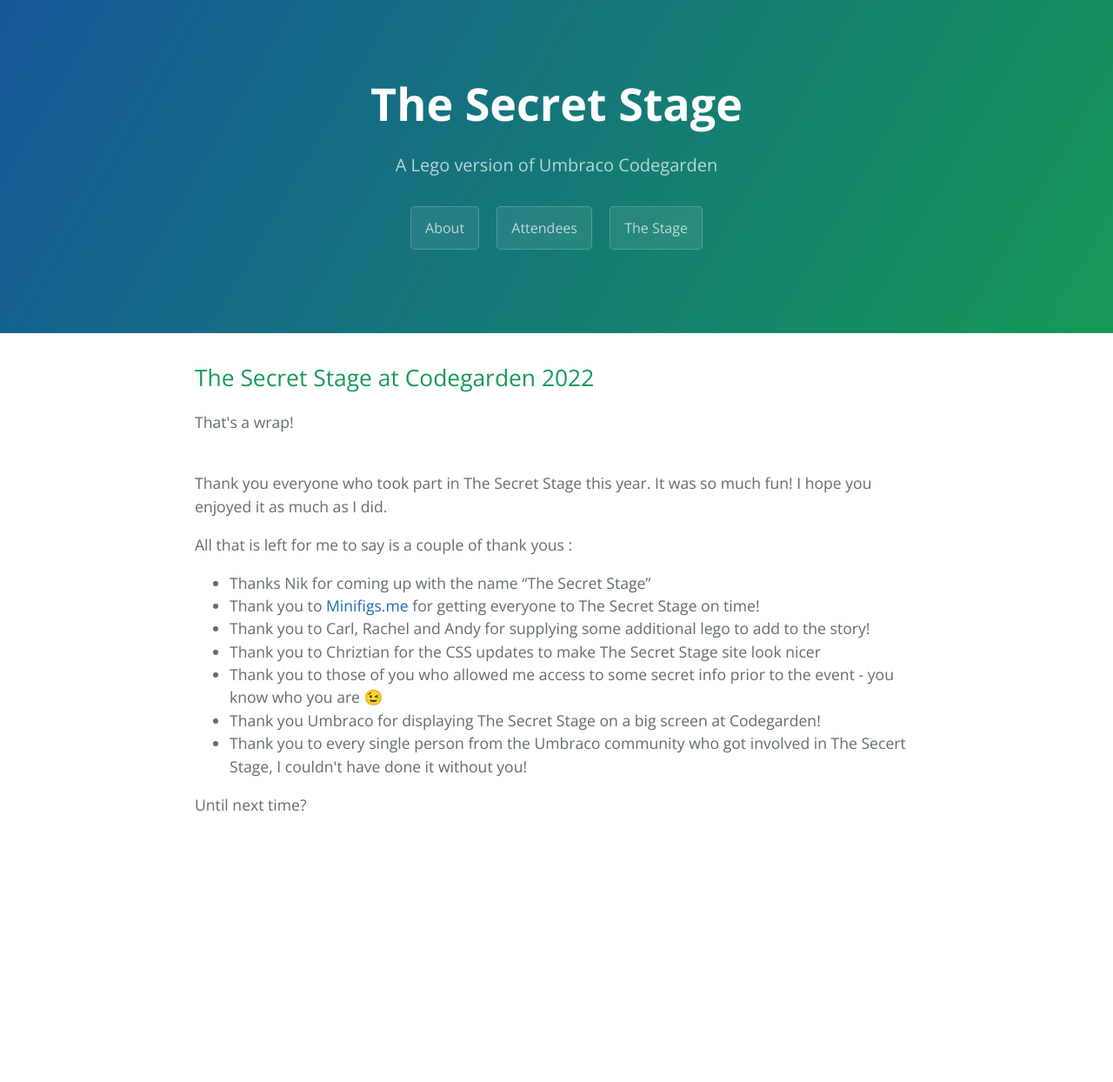
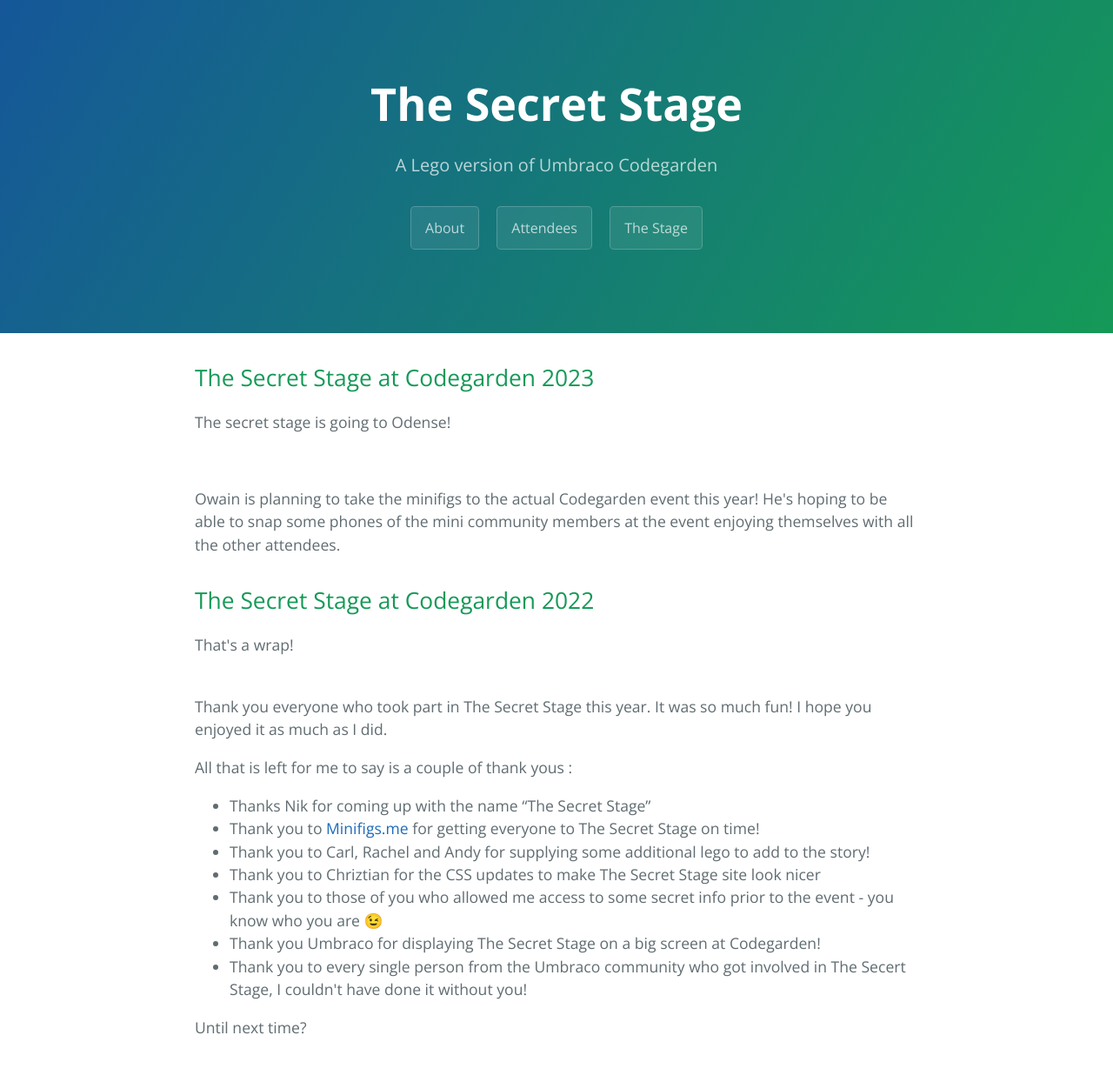
Before and after one commit to OwainWilliams/OwainWilliams.github.io, a Jekyll site: the page built from index.html, in a window 1280 px wide. Shown: the whole page at 87% size. Built offline with Jekyll 4.4.1, drawn with Linux system fonts in a browser that asks for light colours; the list of posts is cut into pages by our own code; before the commit the page ends 988 px from its top, so only the background shows below that.

Commit message:
Update index.html

```diff
--- a/index.html
+++ b/index.html
@@ -11,7 +11,14 @@
     {% include page-header.html %}
 
     <section class="main-content">
-      <div class="home"><h2 id="the-secret-stage-at-codegarden-2022">The Secret Stage at Codegarden 2022</h2>
+      <div class="home">
+
+<h2 id="the-secret-stage-at-codegarden-2023">The Secret Stage at Codegarden 2023</h2>
+<p>The secret stage is going to Odense!</p>
+<br/>
+<p>Owain is planning to take the minifigs to the actual Codegarden event this year! He's hoping to be able to snap some phones of the mini community members at the event enjoying themselves with all the other attendees. </p>
+
+<h2 id="the-secret-stage-at-codegarden-2022">The Secret Stage at Codegarden 2022</h2>
 
         <p>That's a wrap! </p>
         <br />
```
